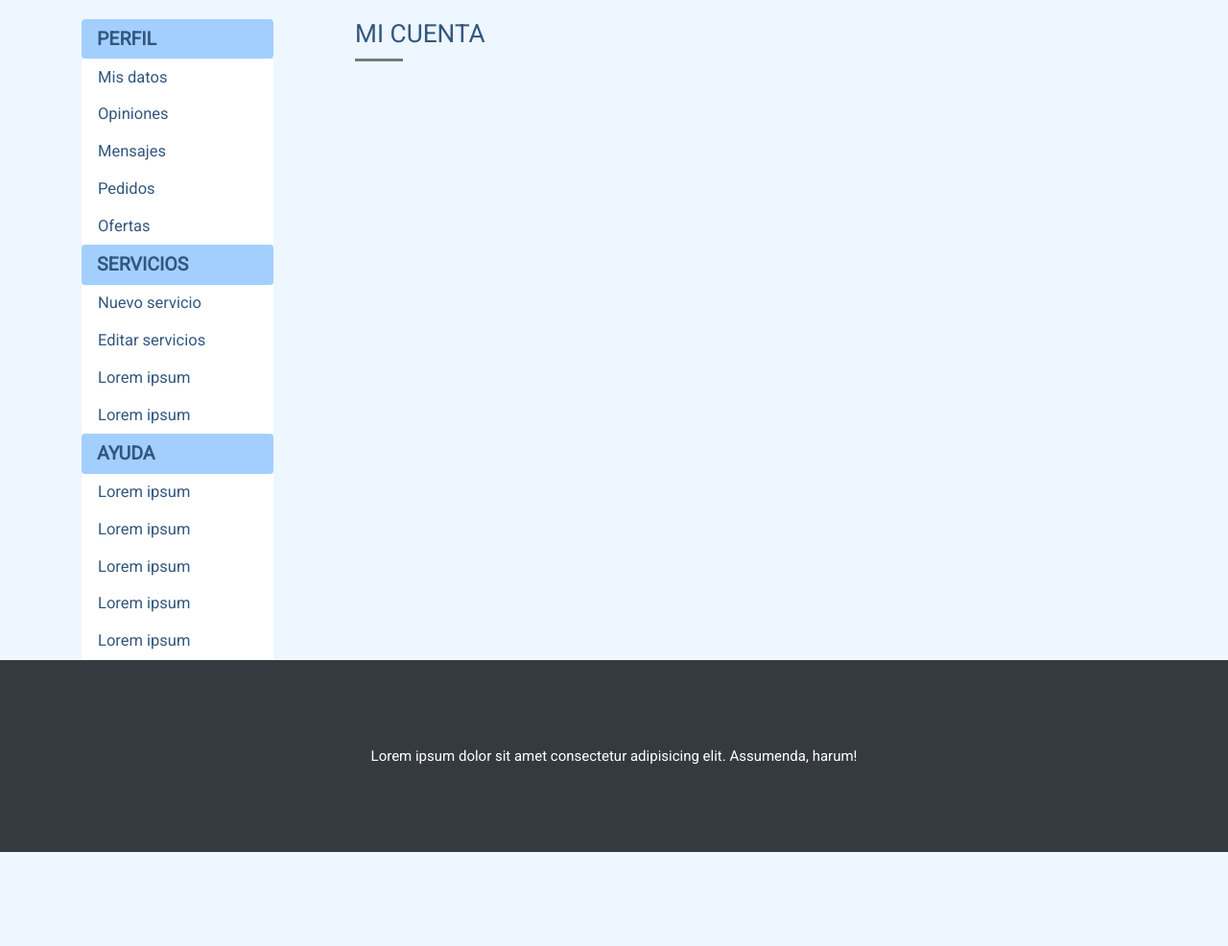
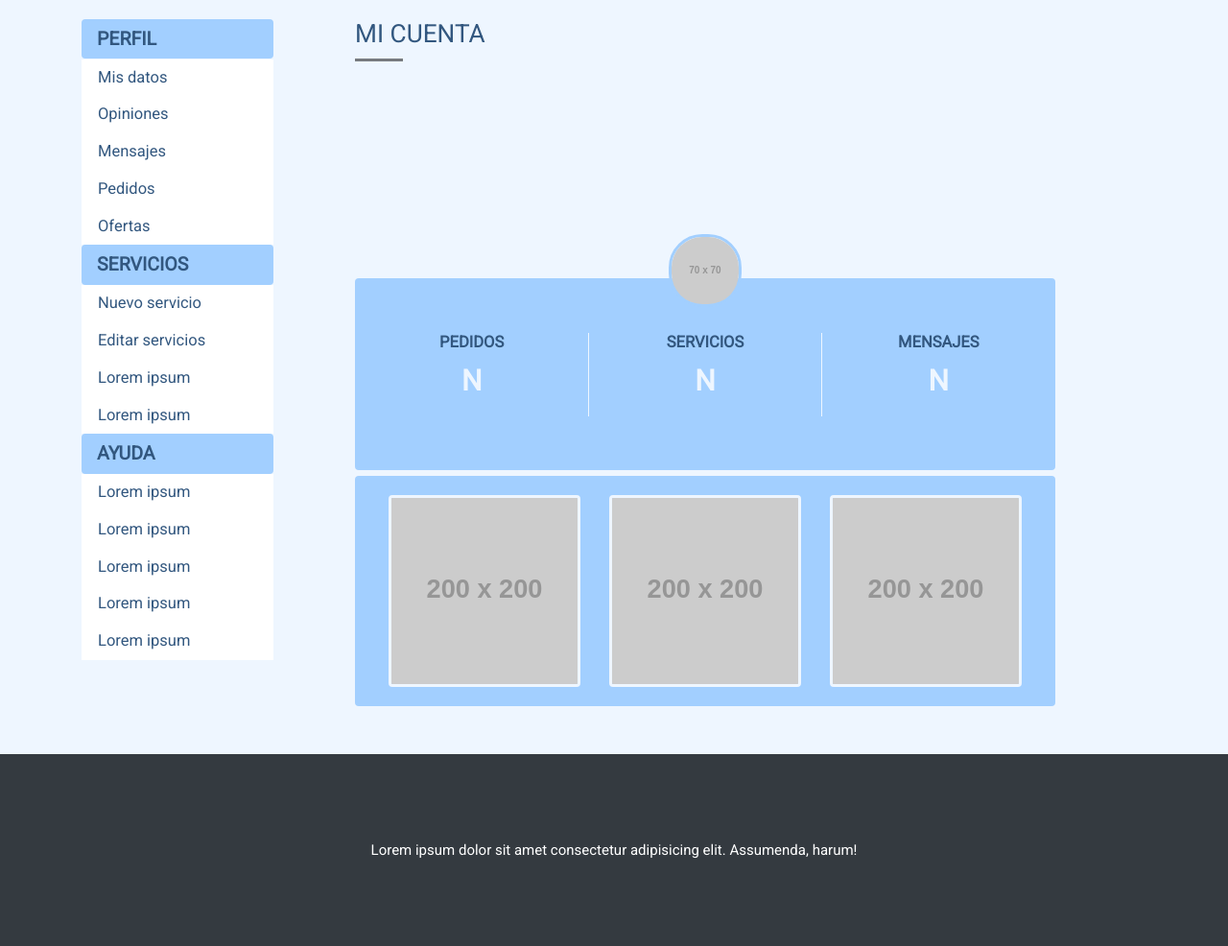
Before and after one commit to AlexLeandoer/Proyecto-Trueques, a PHP site: page /perfil.php in a window 1280 px wide. Shown: the part 80-1066 px from the top of the page at 96% size. Before the commit the page ends 968 px from the top, so only its background shows below. Run offline with PHP 8.4, Linux system fonts and the light colour scheme; grey boxes labelled with a size stand in for pictures from a placeholder-image service; some libraries are stand-ins or nearby versions; some web fonts are replaced.

Commit message:
perfil.php acabado con css

```diff
--- a/css/style.css
+++ b/css/style.css
@@ -64,6 +64,15 @@
 section#perfil .menu a:hover { color: #A2CFFF; }
 section#perfil h3 { text-transform: uppercase; color: #32577F; font-weight: 400; margin-top: 20px; }
 section#perfil h3:after { width: 50px; height: 3px; background-color: #777B7F; margin-top: 10px; margin-bottom: 20px; content: ""; display: block; }
+section#perfil .profile { margin-bottom: 50px; }
+section#perfil .profile .fondo-profile { width: 100%; min-height: 200px; border-radius: 4px; background: url(http://placehold.it/1200x200) center center no-repeat/cover; display: flex; justify-content: center; align-items: center; }
+section#perfil .profile .fondo-profile img { margin-bottom: -195px; border: 3px solid #A2CFFF; border-radius: 35px; }
+section#perfil .profile .datos { margin-top: 6px; background-color: #A2CFFF; border-radius: 4px; min-height: 200px; display: flex; justify-content: center; align-items: center; flex-direction: space-around; text-align: center; }
+section#perfil .profile .datos h5 { color: #32577F; text-transform: uppercase; font-size: 1.1rem; font-weight: bold; }
+section#perfil .profile .datos .separadores { border-left: 1px solid #EEF6FF; border-right: 1px solid #EEF6FF; }
+section#perfil .profile .datos p { font-size: 2rem; color: #EEF6FF; font-weight: bolder; }
+section#perfil .profile .servicios { margin-top: 6px; background-color: #A2CFFF; border-radius: 4px; min-height: 180px; padding: 20px; display: flex; justify-content: center; align-items: center; flex-direction: space-around; text-align: center; }
+section#perfil .profile .servicios img { border: 3px #EEF6FF solid; border-radius: 4px; }
 
 /*Seccion pagina de servicio*/
 section#servicio { background: #EEF6FF; }
--- a/perfil.php
+++ b/perfil.php
@@ -48,7 +48,19 @@
             <div class="col-md-8">
                 <h3>Mi cuenta</h3>
                 <div class="profile">
-
+                    <div class="fondo-profile">
+                        <img src="http://placehold.it/70x70" alt="">
+                    </div>
+                    <div class="datos">
+                        <div class="col-md-4"><h5>Pedidos</h5><p>N</p></div>
+                        <div class="col-md-4 separadores"><h5>Servicios</h5><p>N</p></div>
+                        <div class="col-md-4"><h5>Mensajes</h5><p>N</p></div>
+                    </div>
+                    <div class="servicios">
+                        <div class="col-md-4"><img src="http://placehold.it/200x200" alt=""></div>
+                        <div class="col-md-4 separadores"><img src="http://placehold.it/200x200" alt=""></div>
+                        <div class="col-md-4"><img src="http://placehold.it/200x200" alt=""></div>
+                    </div>
                 </div>
             </div>
         </div>
--- a/sass/style.scss
+++ b/sass/style.scss
@@ -252,6 +252,56 @@
             margin-bottom: 20px;
             content: "";
             display: block;
+        }
+    }
+
+    .profile{
+        margin-bottom: 50px;
+        .fondo-profile{
+            width: 100%;
+            min-height: 200px;
+            border-radius: 4px;
+            background: url(http://placehold.it/1200x200) center center no-repeat / cover;
+            @include flexible(null, null);
+            img{
+                margin-bottom: -195px;
+                border: 3px solid $primary;
+                border-radius: 35px;
+            }
+        }
+        .datos{
+            margin-top: 6px;
+            background-color: $primary;
+            border-radius: 4px;
+            min-height: 200px;
+            @include flexible(space-around, center);
+            h5{
+                color: $dark;
+                text-transform: uppercase;
+                font-size: 1.1rem;
+                font-weight: bold;
+            }
+            .separadores{
+                border-left: 1px solid $light;
+                border-right: 1px solid $light;
+            }
+            p{
+                font-size: 2rem;
+                color: $light;
+                font-weight: bolder;
+            }
+        }
+        .servicios{
+            margin-top: 6px;
+            background-color: $primary;
+            border-radius: 4px;
+            min-height: 180px;
+            padding: 20px;
+            @include flexible(space-around, center);
+            img{
+                border: 3px $light solid;
+                border-radius: 4px;
+            }
         }
     }
 
```
Also changed, not shown: 1 other file.
